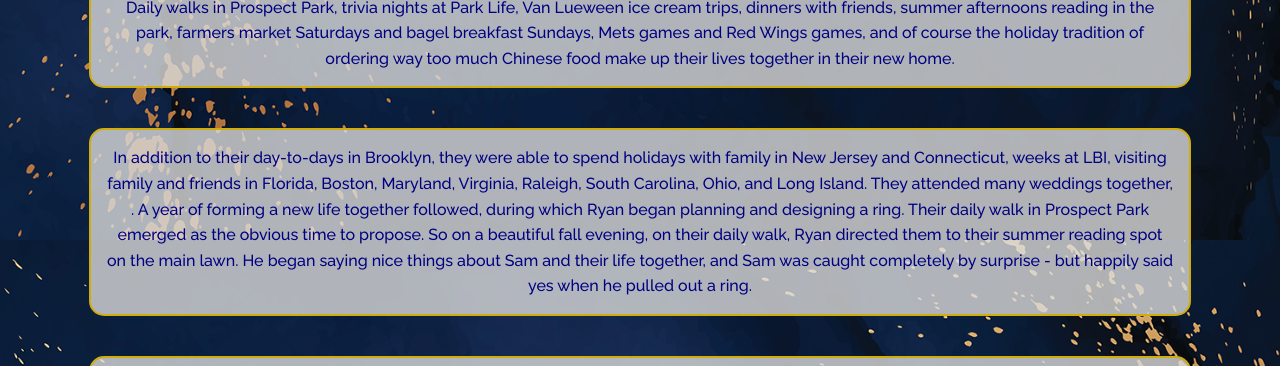
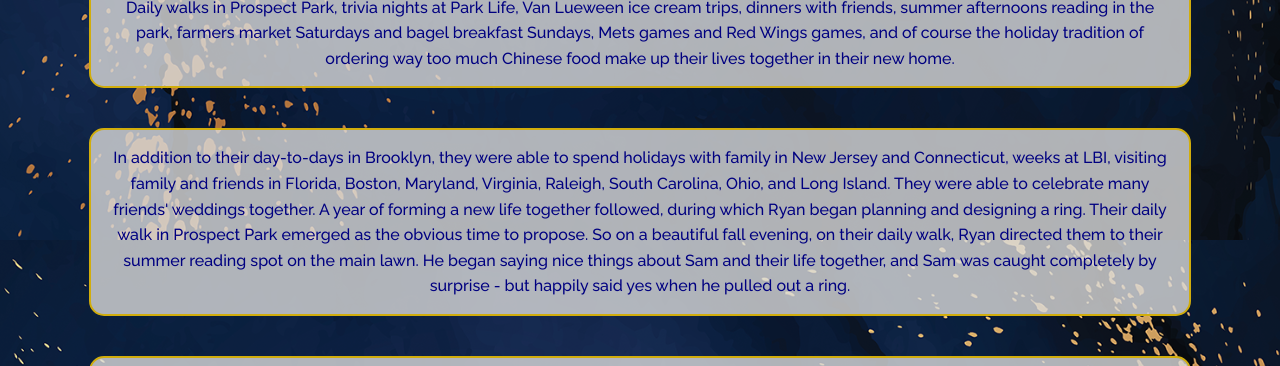
Before and after one commit to rhkearns/rksy-wedding-site, a React (Create React App) app: page /story in a window 1280 px wide. Shown: the part 4560-4926 px from the top of the page. Built offline with nearby package versions, Linux system fonts and the light colour scheme.

Commit message:
small edits

```diff
--- a/src/pages/StoryPage/StoryPage.jsx
+++ b/src/pages/StoryPage/StoryPage.jsx
@@ -126,7 +126,11 @@ const StoryPage = () => {
 							first of many.
 						</p>{' '}
 					</div>
-					<img src={firstTrip} className="photo-group-img vert" alt="us in NYC" />
+					<img
+						src={firstTrip}
+						className="photo-group-img vert"
+						alt="us in NYC"
+					/>
 				</div>
 				<p>
 					Sam spotted Ryan first, ascending the escalator from the PATH train.
@@ -145,7 +149,11 @@ const StoryPage = () => {
 					that any day spent with Sam was better than any day without her.
 				</p>
 				<div className="photo-group">
-					<img src={nye} alt="New Years Eve" className="photo-group-img horiz" />
+					<img
+						src={nye}
+						alt="New Years Eve"
+						className="photo-group-img horiz"
+					/>
 					<div className="photo-group-text">
 						<p>
 							{' '}
@@ -193,7 +201,11 @@ const StoryPage = () => {
 							continue their lives together in Brooklyn.
 						</p>
 					</div>
-					<img src={moving} alt="moving ryan" className="photo-group-img vert" />
+					<img
+						src={moving}
+						alt="moving ryan"
+						className="photo-group-img vert"
+					/>
 				</div>
 				<p>
 					Daily walks in Prospect Park, trivia nights at Park Life, Van Lueween
@@ -207,15 +219,15 @@ const StoryPage = () => {
 					In addition to their day-to-days in Brooklyn, they were able to spend
 					holidays with family in New Jersey and Connecticut, weeks at LBI,
 					visiting family and friends in Florida, Boston, Maryland, Virginia,
-					Raleigh, South Carolina, Ohio, and Long Island. They attended many
-					weddings together, . A year of forming a new life together followed,
-					during which Ryan began planning and designing a ring. Their daily
-					walk in Prospect Park emerged as the obvious time to propose. So on a
-					beautiful fall evening, on their daily walk, Ryan directed them to
-					their summer reading spot on the main lawn. He began saying nice
-					things about Sam and their life together, and Sam was caught
-					completely by surprise - but happily said yes when he pulled out a
-					ring.
+					Raleigh, South Carolina, Ohio, and Long Island. They were able to
+					celebrate many friends' weddings together. A year of forming a new
+					life together followed, during which Ryan began planning and designing
+					a ring. Their daily walk in Prospect Park emerged as the obvious time
+					to propose. So on a beautiful fall evening, on their daily walk, Ryan
+					directed them to their summer reading spot on the main lawn. He began
+					saying nice things about Sam and their life together, and Sam was
+					caught completely by surprise - but happily said yes when he pulled
+					out a ring.
 				</p>
 				<p>
 					When Sam first sent that message in the fall of 2020, not knowing
```
